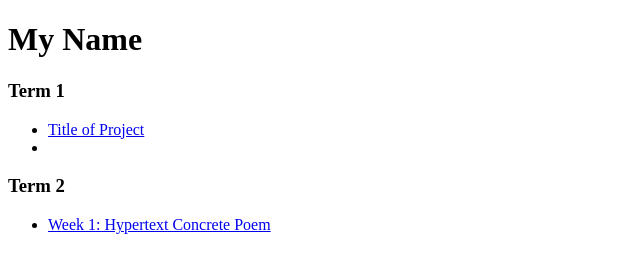
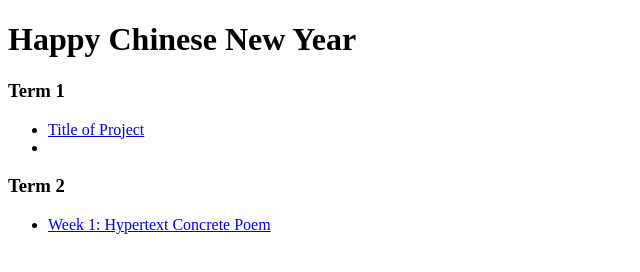
Before and after one commit to YunxianPaula/wcc-portfolio2, a plain HTML site: page index.html in a window 1280 px wide. Shown: the whole page, without its empty margins (0-640 px from the left). Drawn offline with Linux system fonts and the light colour scheme.

Commit message:
changed the h1

```diff
--- a/index.html
+++ b/index.html
@@ -11,7 +11,7 @@
         <!--This week we are keeping things very simple, please do not add anything extra, no CSS styling etc.-->
 
         <!--Change to your full name below-->
-        <h1>My Name</h1>
+        <h1>Happy Chinese New Year</h1>
 
 
         <h3>Term 1</h3>
```
